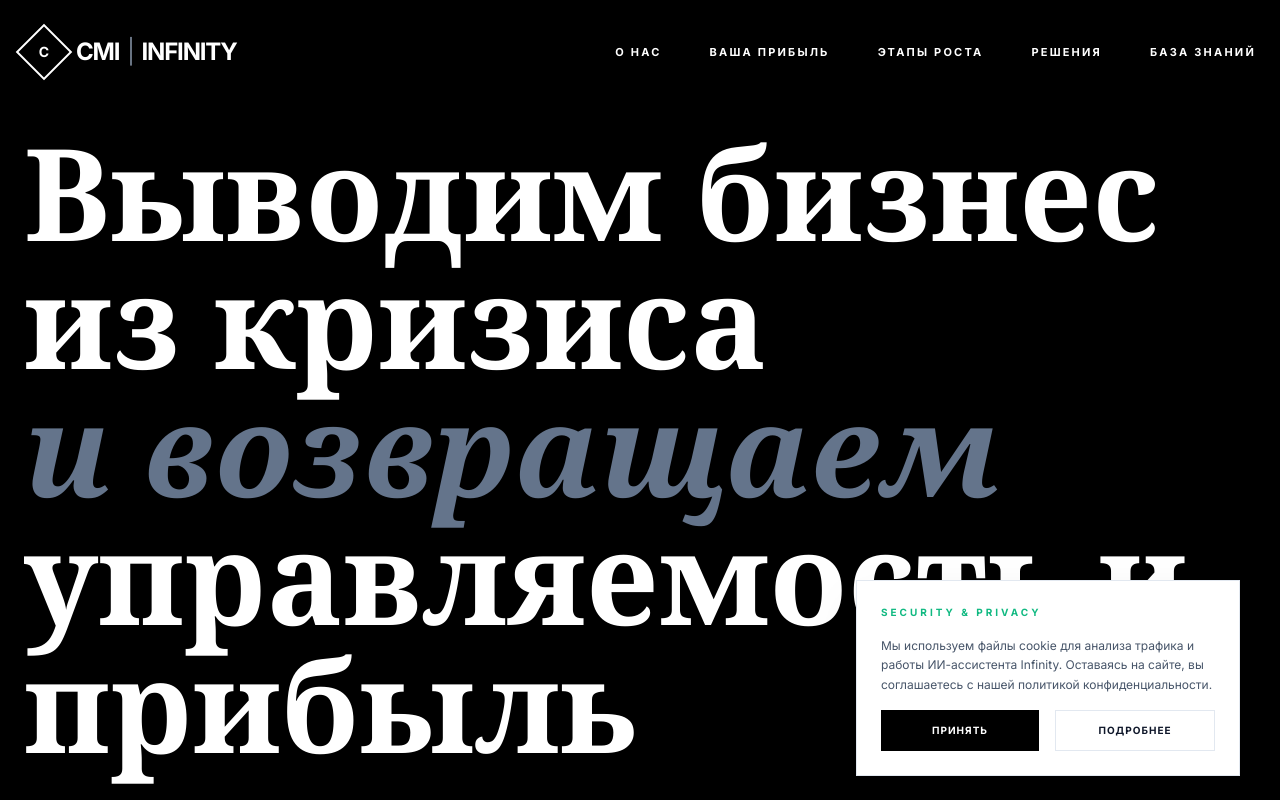
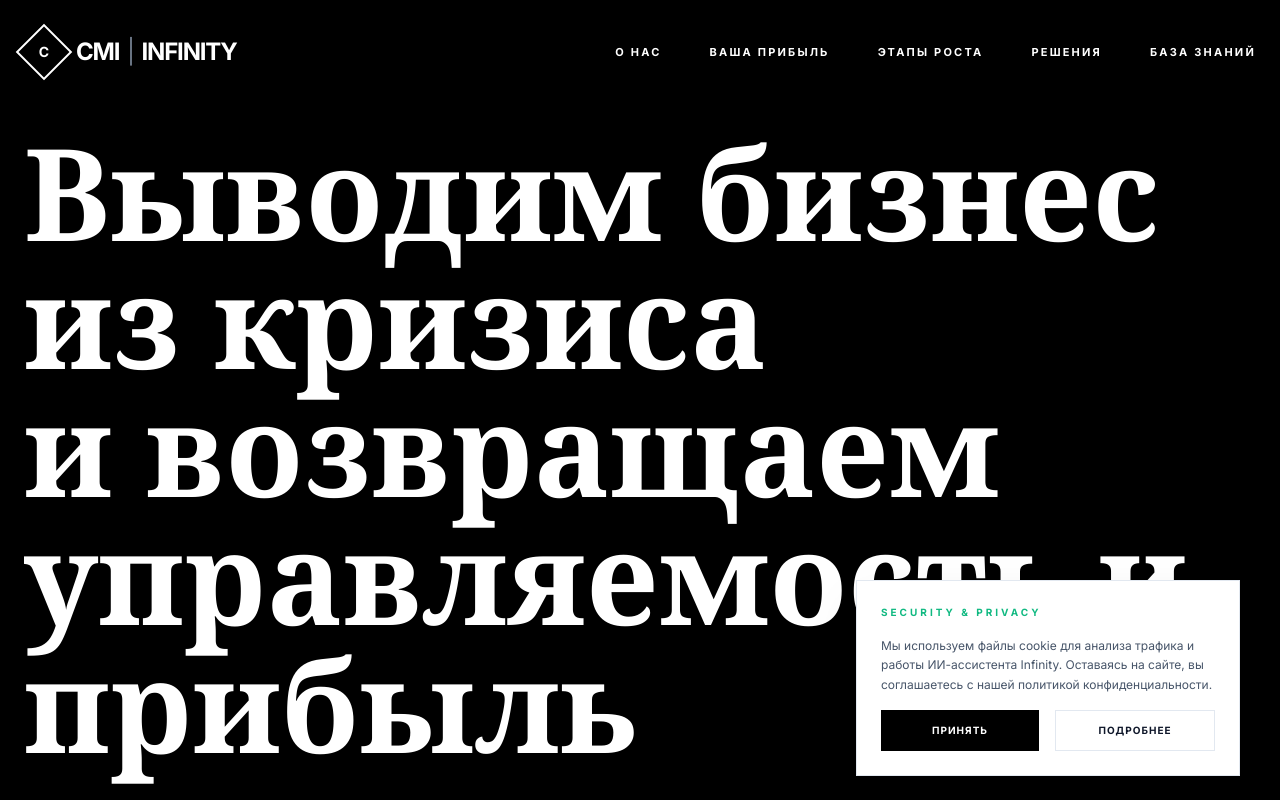
Before and after one commit to primecastmed-wq/infinity-cmi-website, a React (Vite) app: page / in a window 1280 px wide. Shown: the top 800 px of the page. Built offline with nearby package versions, Linux system fonts and the light colour scheme.

Commit message:
главный

```diff
--- a/Hero.tsx
+++ b/Hero.tsx
@@ -11,7 +11,7 @@ const Hero: React.FC<HeroProps> = ({ onCtaClick }) => {
       <div className="container mx-auto px-6 relative z-10">
         <h1 className="text-4xl sm:text-7xl md:text-8xl lg:text-9xl font-serif font-bold leading-[0.95] mb-8 text-balance">
           Выводим бизнес из кризиса <br />
-          <span className="italic text-slate-500">и возвращаем</span> управляемость и прибыль
+          и возвращаем управляемость и прибыль
         </h1>
         <p className="text-base md:text-2xl text-slate-400 mb-10 max-w-3xl font-light">
           Антикризисная диагностика, реструктуризация и сопровождение собственников.
```
